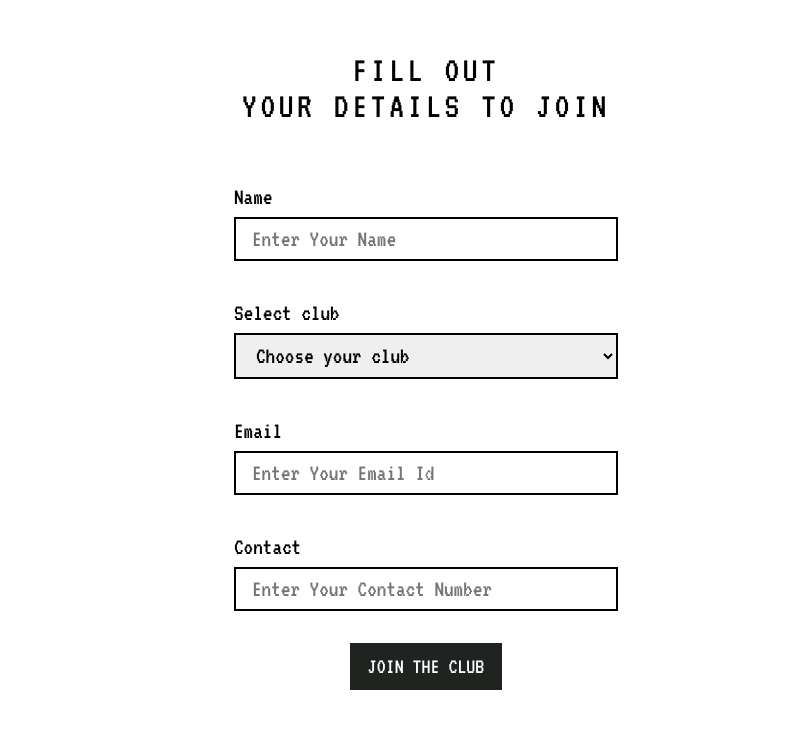
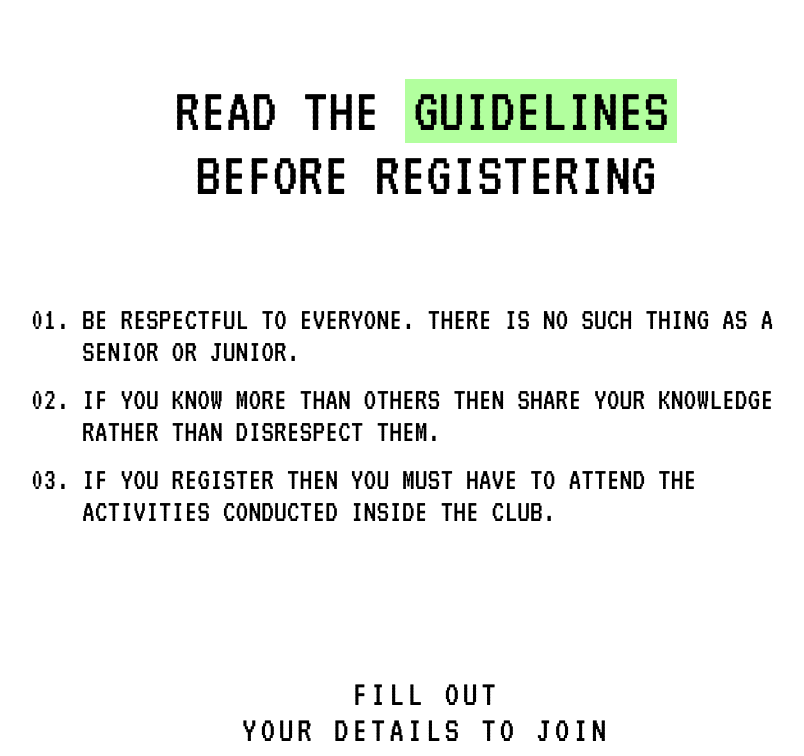
Before and after one commit to subrat611/webdev-club-registration, a React (Vite) app: page / in a window 1280 px wide. Shown: the part 785-1541 px from the top of the page, without its empty margins (214-1018 px from the left). Built offline with nearby package versions, Linux system fonts and the light colour scheme.

Commit message:
guideline section added

```diff
--- /dev/null
+++ b/src/components/GuideLines/guideline.scss
@@ -0,0 +1,59 @@
+@use '../../scss/colors' as *;
+@use '../../scss/fonts' as *;
+
+
+.guideline-wrapper {
+    display: flex;
+    justify-content: center;
+    margin: 0 0 5rem 0;
+
+    .guideline-container {
+        width: 1440px;
+        display: flex;
+        flex-direction: column;
+        justify-content: center;
+        align-items: center;
+        font-family: $font-VT;
+        text-transform: uppercase;
+
+        .guideline-title {
+            font-size: 4rem;
+            text-align: center;
+
+            .guideline-title-style {
+                background-color: #b2ff9e;
+                padding: 0 0.5rem;
+            }
+        }
+
+        .guideline-lists {
+            max-width: 60%;
+            min-width: 250px;
+            .guideline-list {
+                font-size: 2rem;
+                list-style: decimal-leading-zero;
+                margin: 1rem 0;
+            }
+        }
+    }
+}
+
+@media all and (max-width: '375px') {
+    .guideline-wrapper {
+        .guideline-container {
+            .guideline-title {
+                font-size: 2.5rem;
+            }
+
+            .guideline-lists {
+                min-width: 80%;
+
+                .guideline-list {
+                    font-size: 1.6rem;
+                    list-style: decimal-leading-zero;
+                    margin: 1.2rem 0;
+                }
+            }
+        }
+    }
+}
--- /dev/null
+++ b/src/components/GuideLines/index.jsx
@@ -0,0 +1,28 @@
+import "./guideline.scss";
+
+export default function GuideLines() {
+  return (
+    <div className="guideline-wrapper">
+      <div className="guideline-container">
+        <p className="guideline-title">
+          Read the <span className="guideline-title-style">guidelines</span>
+          <br /> before registering
+        </p>
+        <ul className="guideline-lists">
+          <li className="guideline-list">
+            Be respectful to everyone. There is no such thing as a senior or
+            junior.
+          </li>
+          <li className="guideline-list">
+            If you know more than others then share your knowledge rather than
+            disrespect them.
+          </li>
+          <li className="guideline-list">
+            If you register then you must have to attend the activities
+            conducted inside the club.
+          </li>
+        </ul>
+      </div>
+    </div>
+  );
+}
--- a/src/pages/HomePage/index.jsx
+++ b/src/pages/HomePage/index.jsx
@@ -1,5 +1,6 @@
+import NavBar from "../../components/NavBar";
 import HeroSection from "../../components/HeroSection";
-import NavBar from "../../components/NavBar";
+import GuideLines from "../../components/GuideLines";
 import Register from "../../components/Register";
 
 export default function HomePage() {
@@ -16,8 +17,9 @@ export default function HomePage() {
       <NavBar />
       <HeroSection scrollToSection={scrollToSection} />
       <div id="reg-form">
-        <Register />
+        <GuideLines />
       </div>
+      <Register />
     </div>
   );
 }
```
